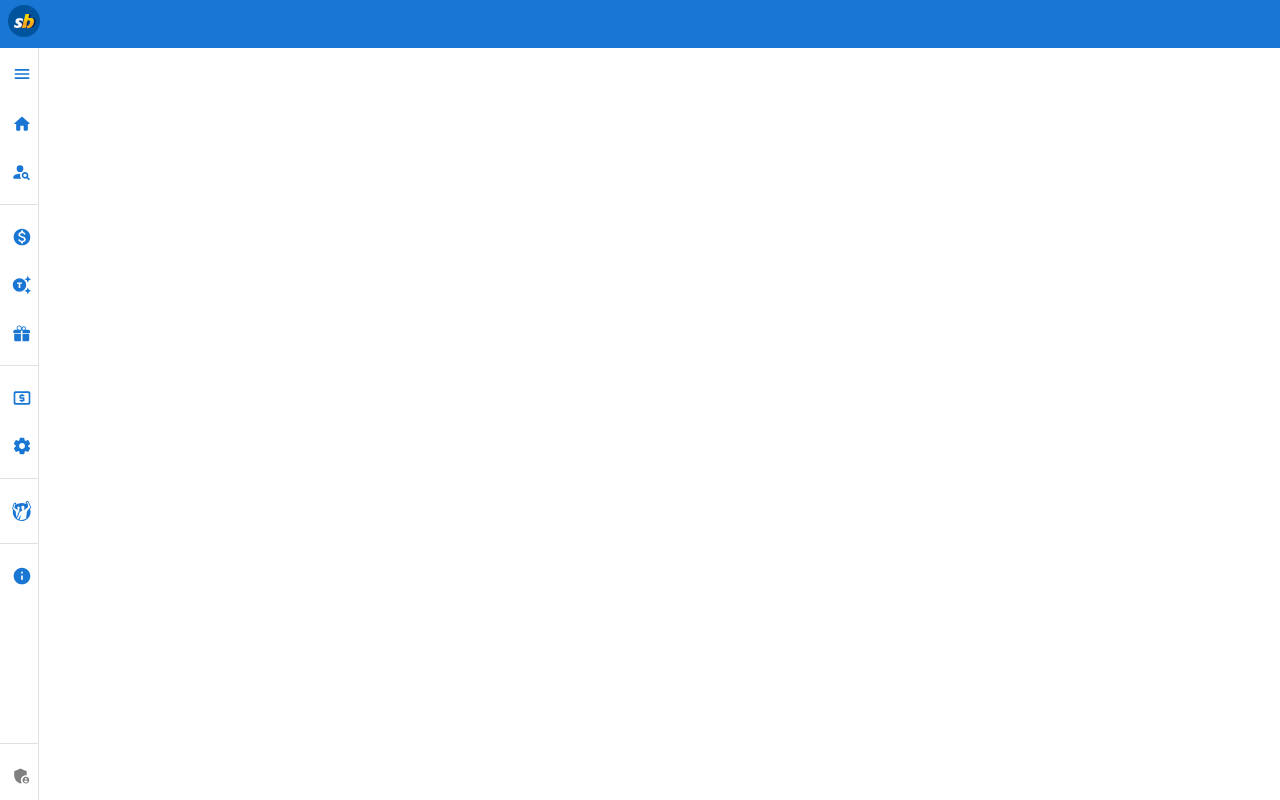
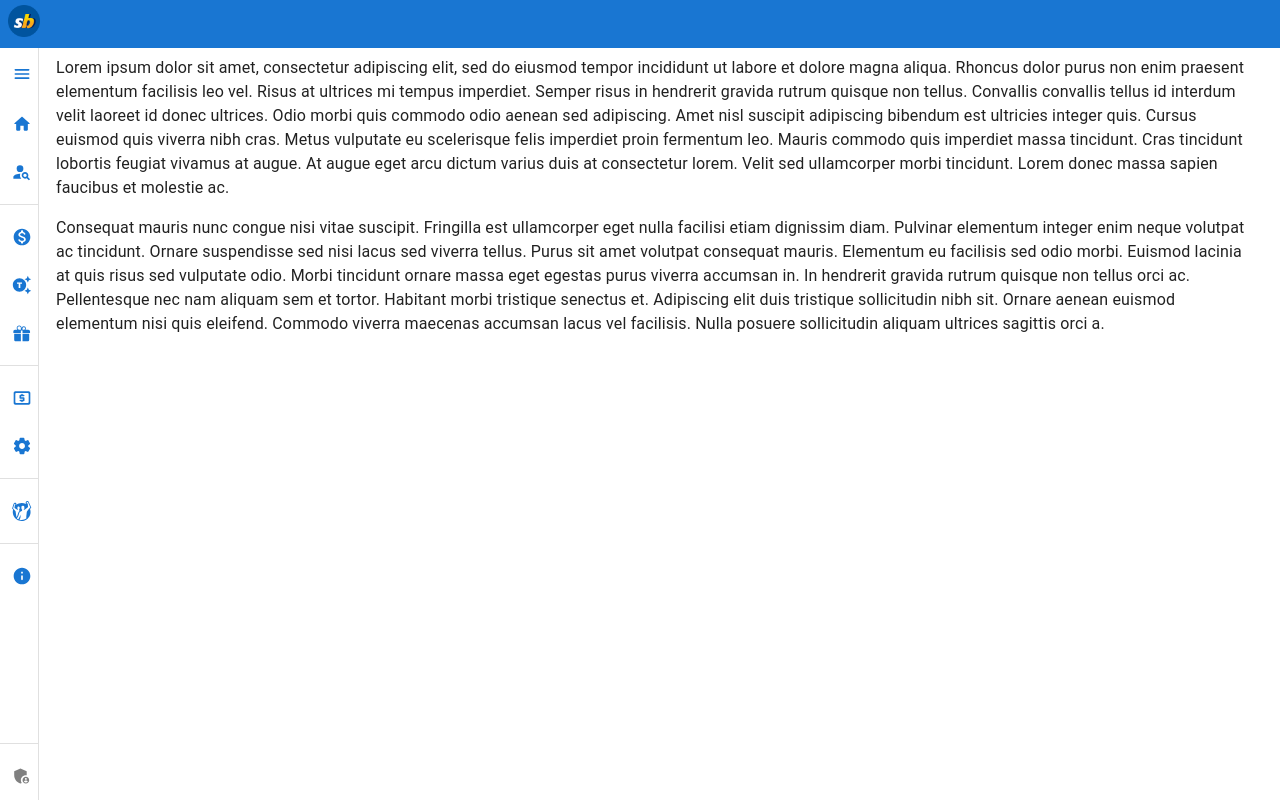
Before and after one commit to rikster/mui5-drawer-menu, a React (Create React App) app: page /miniheaderoverlayrounded in a window 1280 px wide. Built offline with nearby package versions, Linux system fonts and the light colour scheme.

Commit message:
reset layout for title - then refactor for auth/errors etc

```diff
--- a/src/old/MiniDrawerHeaderRounded.tsx
+++ b/src/old/MiniDrawerHeaderRounded.tsx
@@ -27,6 +27,7 @@
 import {BetWitMatesIcon} from '../images/BetWithMatesIcon'
 import {AdminIcon} from '../images/AdminIcon'
 import {CustomerSearchIcon} from "../images/CustomerSearchIcon";
+import {Typography} from "@mui/material";
 
 const drawerWidth = 240
 const listLeftMarginHome = -0.5
@@ -122,14 +123,6 @@
                     </Toolbar>
                 </MuiAppBar>
                 {/*todo: Move main into routes*/}
-                <Box data-automation-id="main-content" component="main" sx={
-                    {
-                        flexGrow: 1,
-                        p: 3,
-                        position: "absolute",
-                        marginTop: theme.spacing(-1),
-                        marginLeft: theme.spacing(4)
-                    }}>
                 <Drawer variant="permanent" open={open} sx={{}}>
                     <List sx={{paddingTop: 0, paddingBottom: 0}}>
                         <ListItem>
@@ -229,8 +222,43 @@
                         ))}
                     </List>
                 </Drawer>
+                <Box component="main" sx={{
+                    flexGrow: 1,
+                    p: 3,
+                    position: "absolute",
+                    marginTop: theme.spacing(4),
+                    marginLeft: theme.spacing(4)
+                }}>
+                    <Typography paragraph>
+                        Lorem ipsum dolor sit amet, consectetur adipiscing elit, sed do eiusmod
+                        tempor incididunt ut labore et dolore magna aliqua. Rhoncus dolor purus non
+                        enim praesent elementum facilisis leo vel. Risus at ultrices mi tempus
+                        imperdiet. Semper risus in hendrerit gravida rutrum quisque non tellus.
+                        Convallis convallis tellus id interdum velit laoreet id donec ultrices.
+                        Odio morbi quis commodo odio aenean sed adipiscing. Amet nisl suscipit
+                        adipiscing bibendum est ultricies integer quis. Cursus euismod quis viverra
+                        nibh cras. Metus vulputate eu scelerisque felis imperdiet proin fermentum
+                        leo. Mauris commodo quis imperdiet massa tincidunt. Cras tincidunt lobortis
+                        feugiat vivamus at augue. At augue eget arcu dictum varius duis at
+                        consectetur lorem. Velit sed ullamcorper morbi tincidunt. Lorem donec massa
+                        sapien faucibus et molestie ac.
+                    </Typography>
+                    <Typography paragraph>
+                        Consequat mauris nunc congue nisi vitae suscipit. Fringilla est ullamcorper
+                        eget nulla facilisi etiam dignissim diam. Pulvinar elementum integer enim
+                        neque volutpat ac tincidunt. Ornare suspendisse sed nisi lacus sed viverra
+                        tellus. Purus sit amet volutpat consequat mauris. Elementum eu facilisis
+                        sed odio morbi. Euismod lacinia at quis risus sed vulputate odio. Morbi
+                        tincidunt ornare massa eget egestas purus viverra accumsan in. In hendrerit
+                        gravida rutrum quisque non tellus orci ac. Pellentesque nec nam aliquam sem
+                        et tortor. Habitant morbi tristique senectus et. Adipiscing elit duis
+                        tristique sollicitudin nibh sit. Ornare aenean euismod elementum nisi quis
+                        eleifend. Commodo viverra maecenas accumsan lacus vel facilisis. Nulla
+                        posuere sollicitudin aliquam ultrices sagittis orci a.
+                    </Typography>
                 </Box>
             </Box>
         </>
-    );
+    )
+        ;
 }
```
Lines whose indentation alone changed are shown as unchanged.
